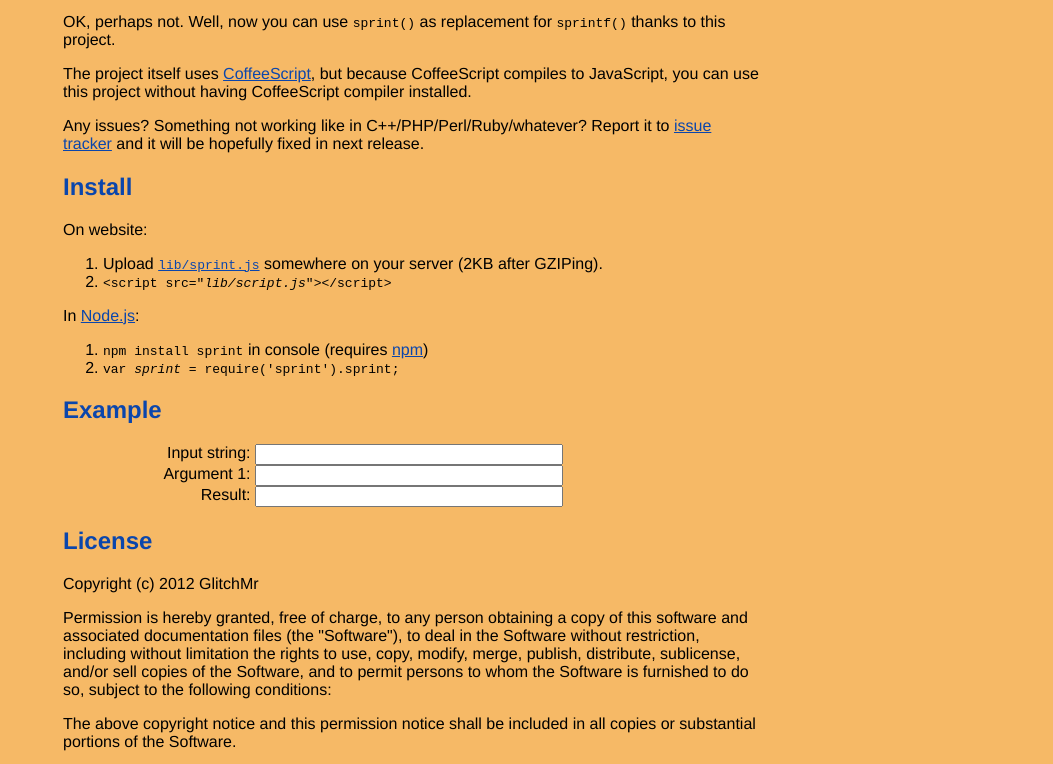
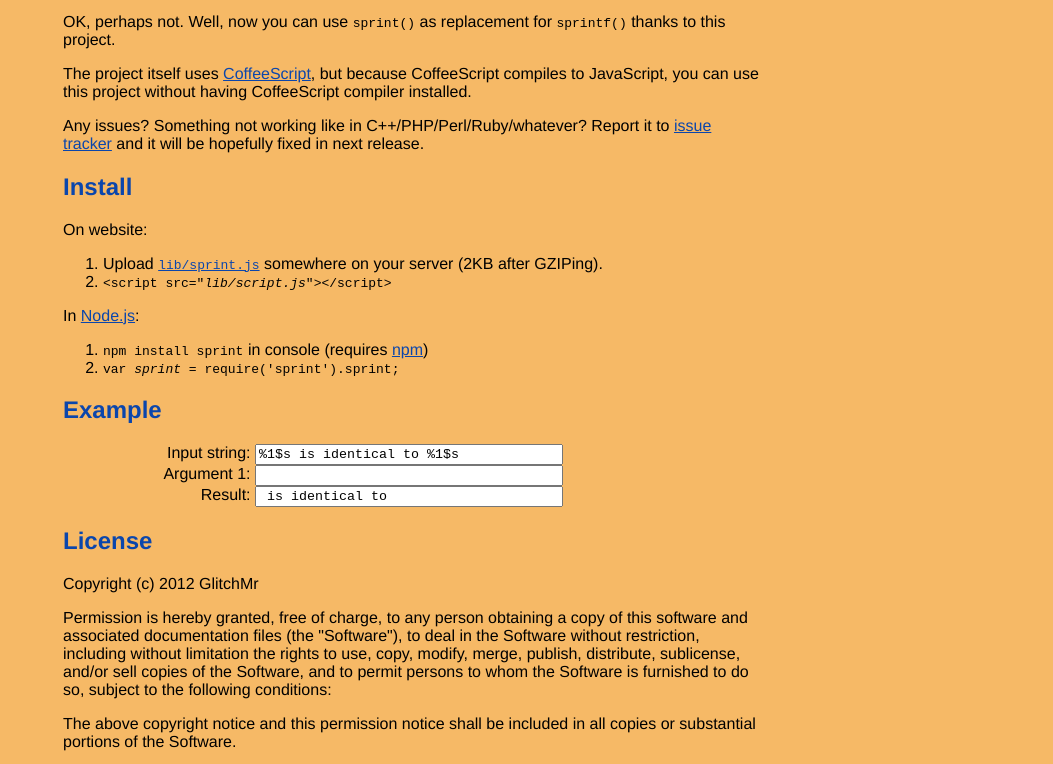
Before and after one commit to KamilaBorowska/sprint, a plain HTML site: page index.html in a window 1280 px wide. Shown: the part 326-1090 px from the top of the page, without its empty margins (227-1280 px from the left). Drawn offline with Linux system fonts and the light colour scheme.

Commit message:
Some sort of simple example to get you started.

```diff
--- a/index.html
+++ b/index.html
@@ -83,10 +83,10 @@ lib/sprint.js</a></code> somewhere on your server (2KB after GZIPing).
 
       <h2>Example</h2>
       <div id="arguments">
-      <label>Input string: <input id="format"></label>
+      <label>Input string: <input id="format" value="%1$s is identical to %1$s"></label>
       <label>Argument 1: <input id="arg0"></label>
       </div>
-      <label>Result: <input id="result" readonly></label>
+      <label>Result: <input id="result" readonly value=" is identical to "></label>
 
       <script src="https://raw.github.com/GlitchMr/sprint/master/lib/sprint.js"></script>
       <script>
```
